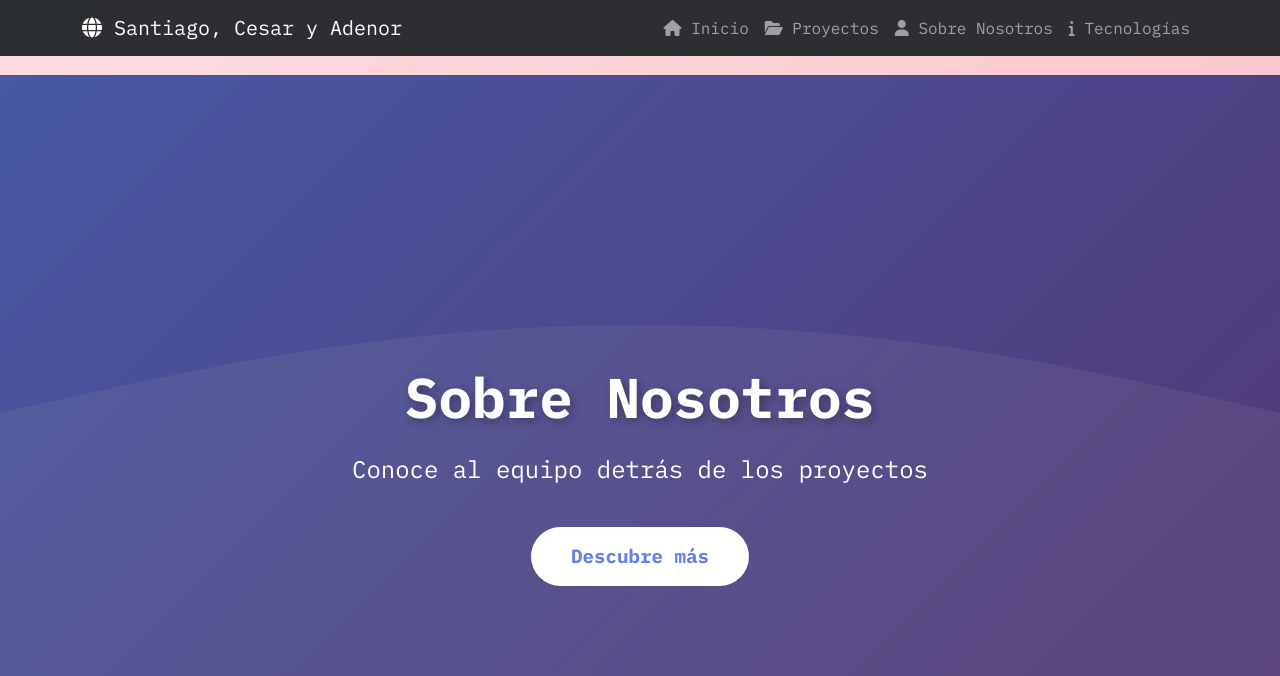
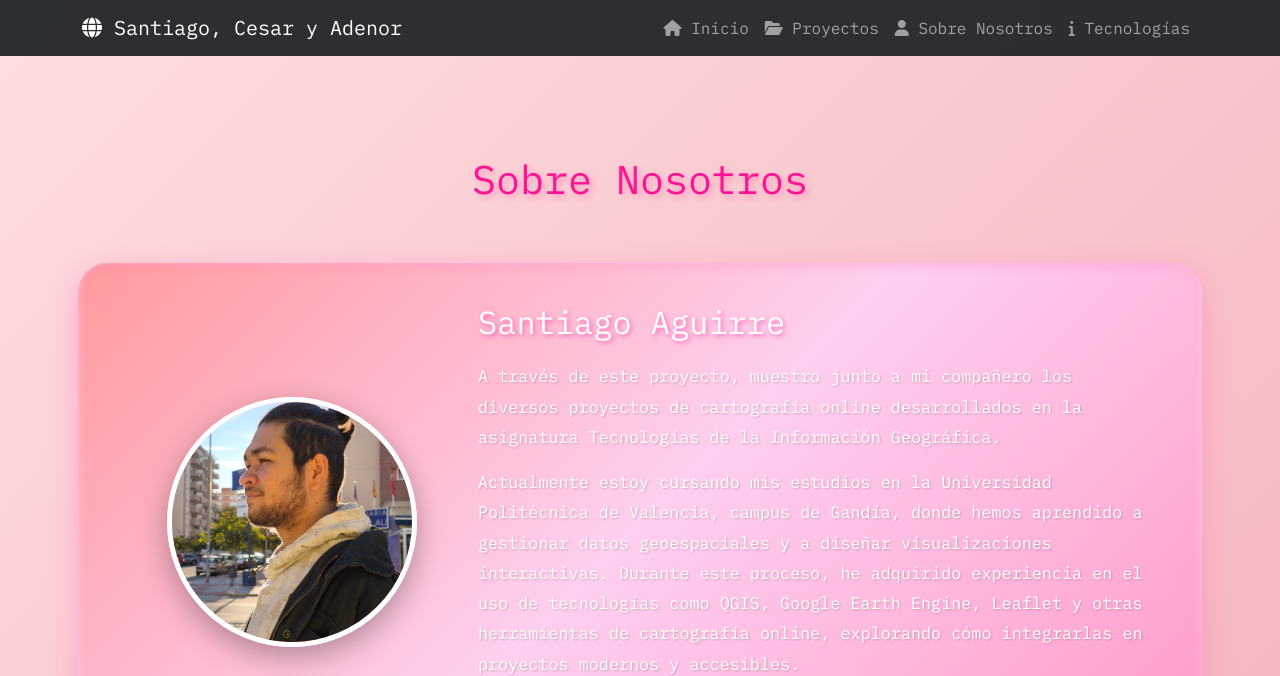
Before and after one commit to Saac04/Proyecto-Geografia, a website: page pages/about_us.html in a window 1280 px wide. Shown: the top 676 px of the page. Drawn offline with nearby package versions, Linux system fonts and the light colour scheme.

Commit message:
Remove hero section from about_us.html
Removed the hero section from the about us page.

```diff
--- a/pages/about_us.html
+++ b/pages/about_us.html
@@ -237,15 +237,6 @@
         </div>
     </header>
 
-    <section class="hero">
-        <div class="overlay"></div>
-        <div class="hero-content">
-            <h1>Sobre Nosotros</h1>
-            <p>Conoce al equipo detrás de los proyectos</p>
-            <a href="#about">Descubre más</a>
-        </div>
-    </section>
-
     <section class="about-us container" id="about">
         <h2>Sobre Nosotros</h2>
         <div class="row align-items-center mb-5" data-aos="fade-right">
```
